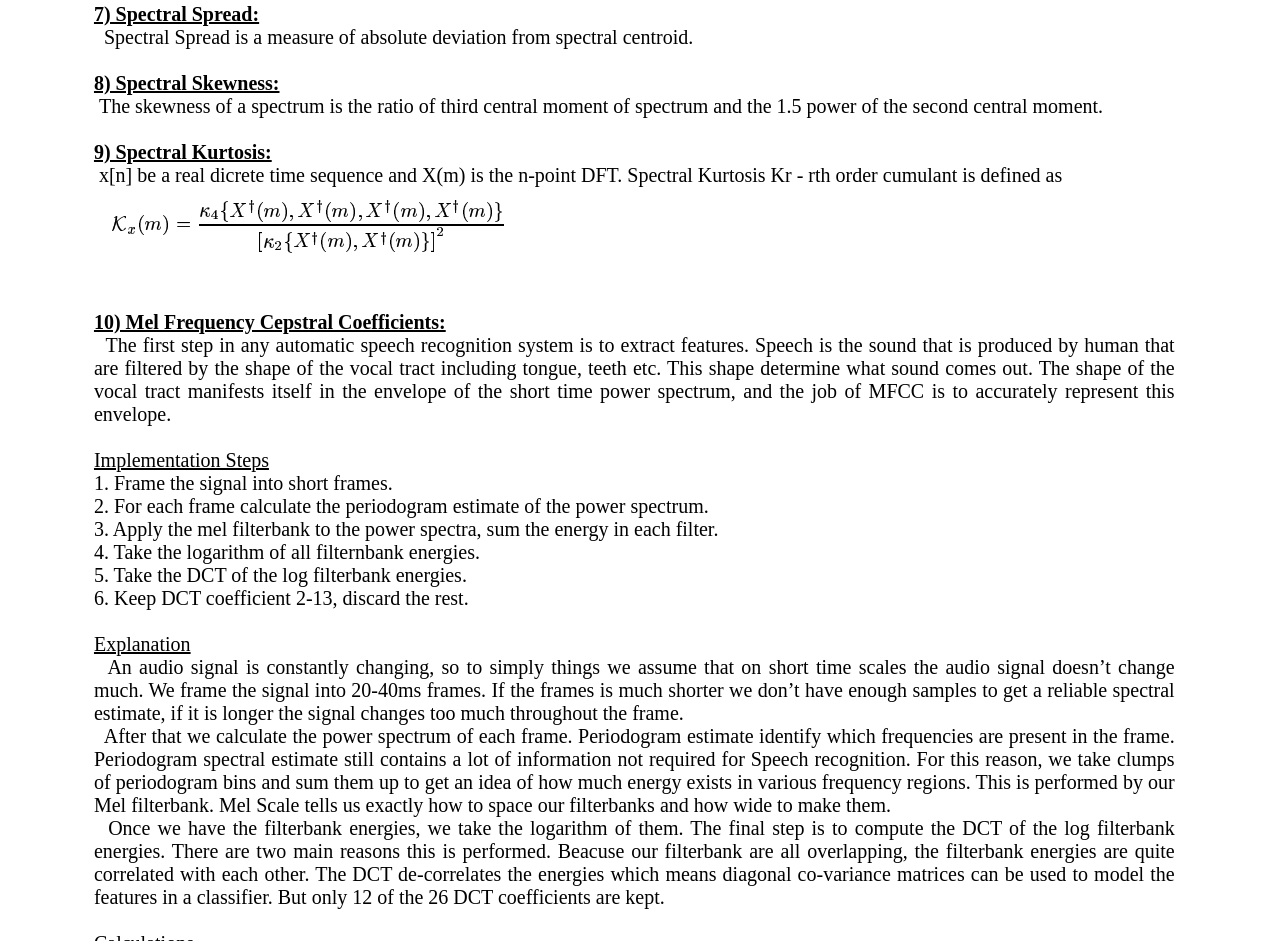
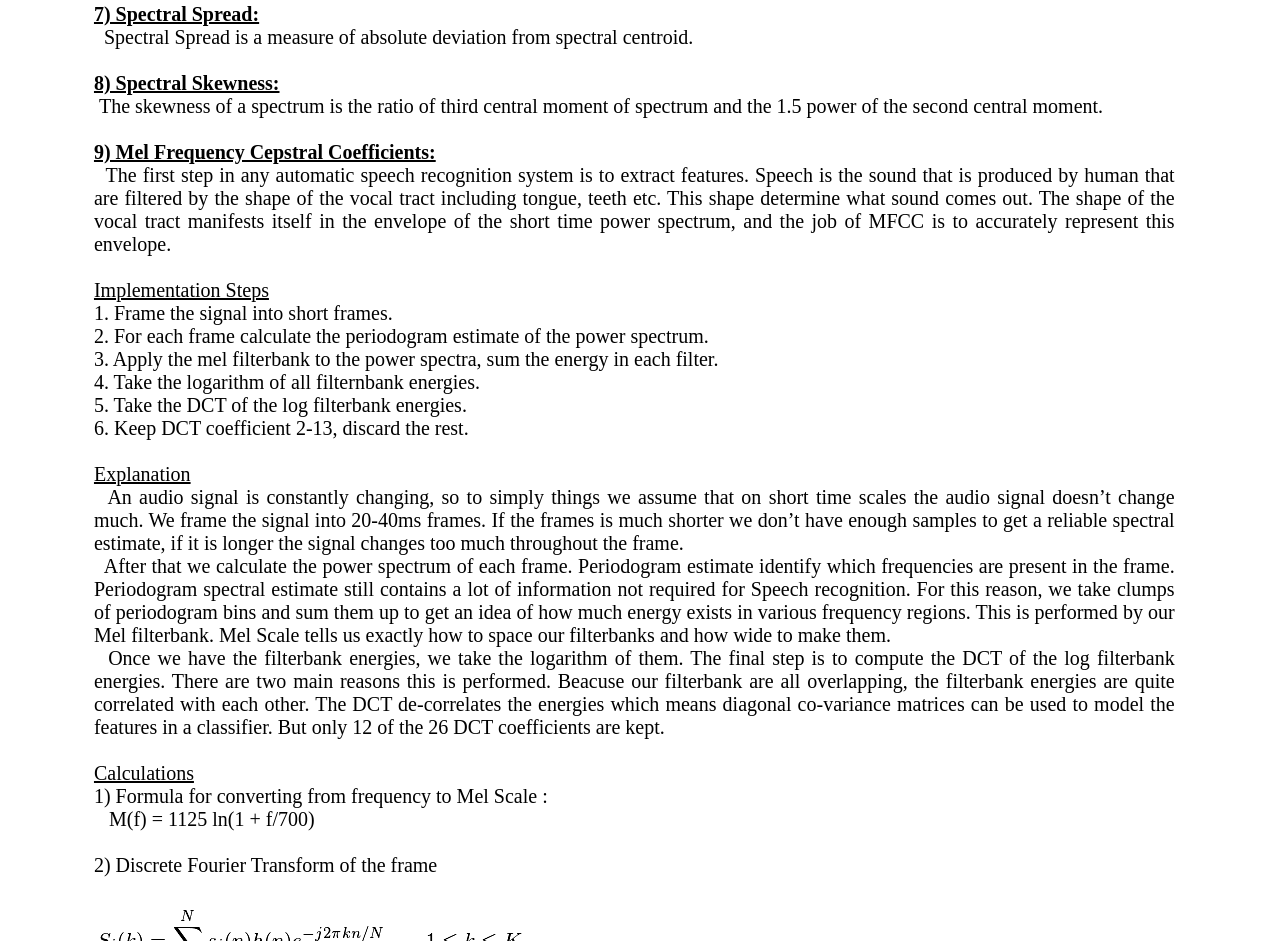
Before and after one commit to lucifer12527/EMOTION-CLASSIFICATION, a plain HTML site: page index.html in a window 1280 px wide. Shown: the part 3288-4229 px from the top of the page. Drawn offline with Linux system fonts and the light colour scheme.

Commit message:
Update index.html

```diff
--- a/index.html
+++ b/index.html
@@ -135,8 +135,7 @@
 
 							<B><u>7) Spectral Spread:</u></B><br> &nbsp; Spectral Spread is a measure of absolute deviation from spectral centroid.<br><br>
 							<B><u>8) Spectral Skewness:</u></B><br> &nbsp;The skewness of a spectrum is the ratio of  third central moment of spectrum and  the 1.5 power of the second central moment.<br><br>
-							<B><u>9) Spectral Kurtosis:</u></B><br> &nbsp;x[n] be a real dicrete time sequence and X(m) is the n-point DFT. Spectral Kurtosis Kr - rth order cumulant is defined as <img src="Pictures/kurtosis.png" alt="This text displays when the image is umavailable" width="" height=""/><br><br>
-							<B><u>10) Mel Frequency Cepstral Coefficients:</u></B><br> &nbsp; The first step in any automatic speech recognition system is to extract features. Speech is the sound that is produced by human that are filtered by the shape of the vocal tract including tongue, teeth etc. This shape determine what sound comes out. The shape of the vocal tract manifests itself in the envelope of the short time power spectrum, and the job of MFCC is to accurately represent this envelope.<br>
+							<B><u>9) Mel Frequency Cepstral Coefficients:</u></B><br> &nbsp; The first step in any automatic speech recognition system is to extract features. Speech is the sound that is produced by human that are filtered by the shape of the vocal tract including tongue, teeth etc. This shape determine what sound comes out. The shape of the vocal tract manifests itself in the envelope of the short time power spectrum, and the job of MFCC is to accurately represent this envelope.<br>
 <br>
 <u>Implementation Steps</u><br>
 1.	Frame the signal into short frames.<br>
```
